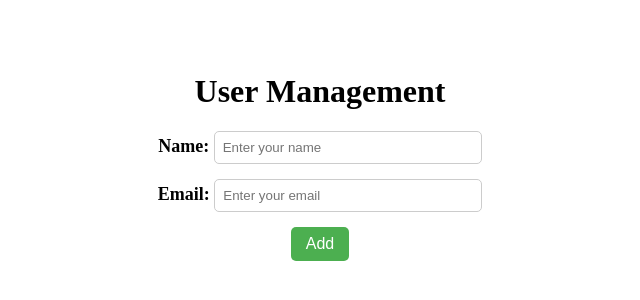
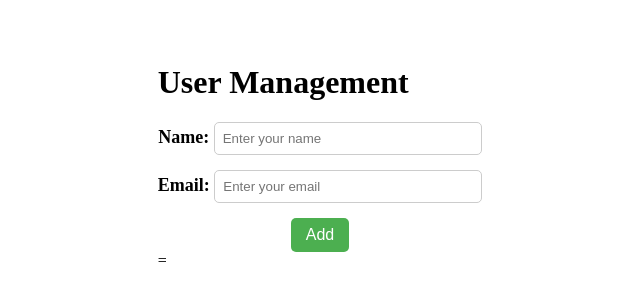
Before and after one commit to Jayshree2004/React_app, a React (Create React App) app: page / in a window 1280 px wide. Shown: the part 244-544 px from the top of the page, without its empty margins (320-960 px from the left). Built offline with nearby package versions, Linux system fonts and the light colour scheme.

Commit message:
Add user

```diff
--- a/src/App.js
+++ b/src/App.js
@@ -1,15 +1,19 @@
-
-import './App.css';
-import Header from './Components/Header';
-import AddUser from './Components/AddUser';
+import React, { useState } from "react";
+import Header from "./Components/AddUser";
 
 function App() {
-  return (
-    <div className="App">
-      {/* <Header/> */}
-      <AddUser/>
-    </div>
-  );
+    const [users, setUsers] = useState([]);
+
+    const addUser = (user) => {
+        setUsers([...users, user]);
+    };
+
+    return (
+        <div>
+            <Header addUser={addUser} />
+=
+        </div>
+    );
 }
 
 export default App;
--- a/src/Components/AddUser.js
+++ b/src/Components/AddUser.js
@@ -1,10 +1,9 @@
 import React, { useState } from "react";
 import "../App.css";
 
-function Header() {
+function AddUser({ addUser }) {
     const [name, setName] = useState("");
     const [email, setEmail] = useState("");
-    const [users, setUsers] = useState([]);
 
     const handleSubmit = (event) => {
         event.preventDefault();
@@ -17,9 +16,8 @@ function Header() {
             alert("Please fill the Email field!");
         } else {
             const newUser = { name, email };
-            setUsers([...users, newUser]);
+            addUser(newUser); // Pass user data to parent component
 
-            // Log user details to the console
             console.log("Added User:", newUser);
 
             setName("");
@@ -57,4 +55,4 @@ function Header() {
     );
 }
 
-export default Header;
+export default AddUser;
```
